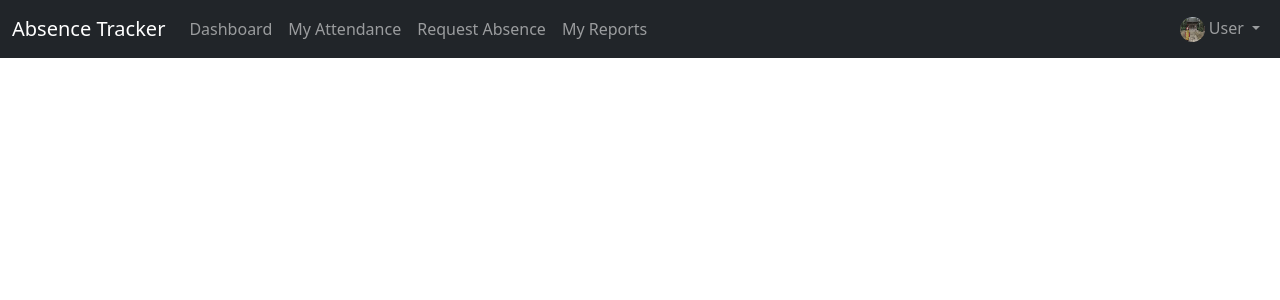
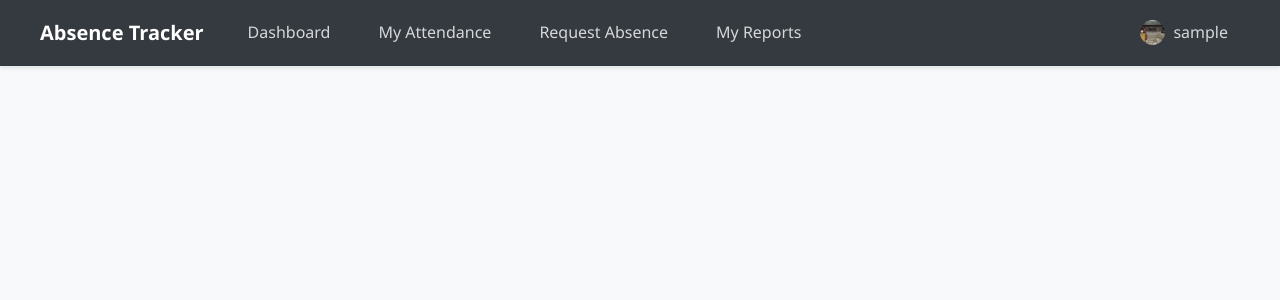
Before and after one commit to AgentEzra/PHP-Absence-Tracker, a PHP site: page /pages/myReports.php in a window 1280 px wide. Shown: the top 300 px of the page. Run offline with PHP 8.4, Linux system fonts and the light colour scheme; the visitor is signed in with stand-in values (Sample User, id 1).

Commit message:
SQL FIX
SQL FIX

```diff
--- a/db.sql
+++ b/db.sql
@@ -5,7 +5,8 @@ CREATE TABLE absence_table_creds(
     password VARCHAR(255) NOT NULL,
     nama VARCHAR(50) NOT NULL,
     kelas VARCHAR(50) NOT NULL,
-    jurusan VARCHAR(50) NOT NULL
+    jurusan VARCHAR(50) NOT NULL,
+    role ENUM ('user', 'admin') DEFAULT 'user';
 );
 
 CREATE TABLE absence_table_abs (
--- a/pages/myReports.php
+++ b/pages/myReports.php
@@ -1,5 +1,8 @@
 <?php
+include '../admin/config/connect.php';
+include '../session.php';
 
+redirectIfNotLoggedIn();
 ?>
 
 <!DOCTYPE html>
@@ -8,51 +11,45 @@
     <meta charset="UTF-8">
     <meta name="viewport" content="width=device-width, initial-scale=1.0">
     <title>Main Page</title>
-    <link rel="stylesheet" href="https://cdn.jsdelivr.net/npm/bootstrap@5.3.7/dist/css/bootstrap.min.css">
+    <link rel="stylesheet" href="../styleDashboard.css">
 </head>
 <body>
-    <nav class="navbar navbar-expand-lg navbar-dark bg-dark">
-  <div class="container-fluid">
+  <nav class="navbar">
+    <div class="navbar-container">
         <a class="navbar-brand" href="../index.php">Absence Tracker</a>
-    <button class="navbar-toggler" type="button" data-bs-toggle="collapse" data-bs-target="#navbarNavDropdown" aria-controls="navbarNavDropdown" aria-expanded="false" aria-label="Toggle navigation">
-      <span class="navbar-toggler-icon"></span>
+
+        <button class="navbar-toggle" id="navbarToggle">
+            ☰
         </button>
 
-    <div class="collapse navbar-collapse" id="navbarNavDropdown">
-      <ul class="navbar-nav me-auto">
-
-        <!-- Dashboard -->
+        <div class="navbar-collapse" id="navbarCollapse">
+            <!-- Main navigation items on the left -->
+            <ul class="navbar-nav navbar-nav-main">
                 <li class="nav-item">
                     <a class="nav-link" href="../dashboard.php">Dashboard</a>
                 </li>
-
-        <!-- Attendance -->
                 <li class="nav-item">
                     <a class="nav-link" href="./viewAttendance.php">My Attendance</a>
                 </li>
-
-        <!-- Absence Requests -->
                 <li class="nav-item">
                     <a class="nav-link" href="./requestAbsence.php">Request Absence</a>
                 </li>
-
-        <!-- Reports -->
                 <li class="nav-item">
                     <a class="nav-link" href="./myReports.php">My Reports</a>
                 </li>
             </ul>
 
-      <!-- Profile -->
-      <ul class="navbar-nav">
-        <li class="nav-item dropdown">
-          <a class="nav-link dropdown-toggle" href="#" role="button" data-bs-toggle="dropdown" aria-expanded="false">
-            <img src="./image/dias.jpg" alt="Profile" width="25" height="25" class="rounded-circle"> User
-          </a>
-          <ul class="dropdown-menu dropdown-menu-end">
-            <li><a class="dropdown-item" href="./pages/profile.php">Profile</a></li>
-            <li><a class="dropdown-item" href="./login/forgotPassword.php">Change Password</a></li>
-            <li><hr class="dropdown-divider"></li>
-            <li><a class="dropdown-item text-danger" href="./admin/config/logout.php">Logout</a></li>
+            <!-- Profile on the right -->
+            <ul class="navbar-nav navbar-nav-profile">
+                <li class="nav-item profile-dropdown">
+                    <div class="dropdown-toggle" id="profileDropdown">
+                        <img src="../image/dias.jpg" alt="Profile" class="profile-img"> <?=$_SESSION['username']; ?>
+                    </div>
+                    <ul class="dropdown-menu" id="dropdownMenu">
+                        <li><a class="dropdown-item" href="./profile.php">Profile</a></li>
+                        <li><a class="dropdown-item" href="../login/forgotPassword.php">Change Password</a></li>
+                        <li><div class="dropdown-divider"></div></li>
+                        <li><a class="dropdown-item text-danger" href="../admin/config/logout.php">Logout</a></li>
                     </ul>
                 </li>
             </ul>
@@ -60,8 +57,35 @@
     </div>
 </nav>
 
-<!-- Bootstrap JS -->
-<script src="https://cdn.jsdelivr.net/npm/bootstrap@5.3.0/dist/js/bootstrap.bundle.min.js"></script>
+<!-- Custom JavaScript for dropdown and mobile menu -->
+    <script>
+        document.addEventListener('DOMContentLoaded', function() {
+            // Toggle mobile menu
+            const navbarToggle = document.getElementById('navbarToggle');
+            const navbarCollapse = document.getElementById('navbarCollapse');
 
+            if (navbarToggle && navbarCollapse) {
+                navbarToggle.addEventListener('click', function() {
+                    navbarCollapse.classList.toggle('show');
+                });
+            }
+
+            // Toggle profile dropdown
+            const profileDropdown = document.getElementById('profileDropdown');
+            const dropdownMenu = document.getElementById('dropdownMenu');
+
+            if (profileDropdown && dropdownMenu) {
+                profileDropdown.addEventListener('click', function(e) {
+                    e.stopPropagation();
+                    dropdownMenu.classList.toggle('show');
+                });
+
+                // Close dropdown when clicking elsewhere
+                document.addEventListener('click', function() {
+                    dropdownMenu.classList.remove('show');
+                });
+            }
+        });
+    </script>
 </body>
 </html>
```
Also changed, not shown: pages/profile.php (+91 -0 lines). Lines whose indentation alone changed are shown as unchanged.
